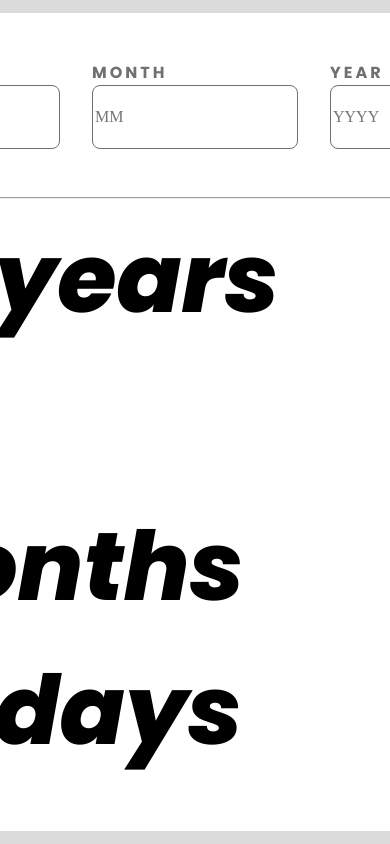
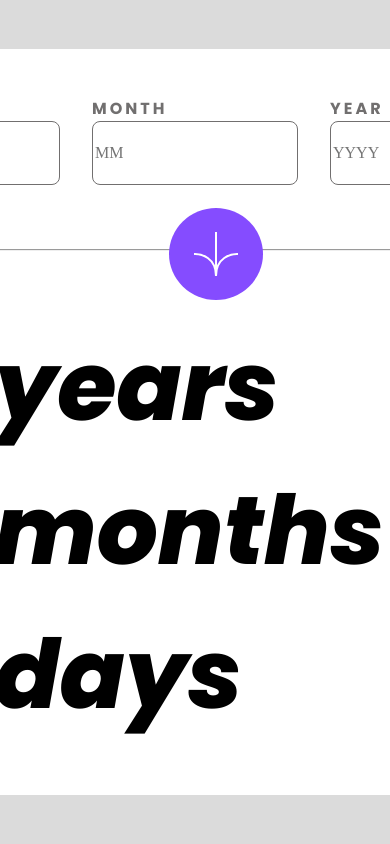
Before and after one commit to sridhram/age-calculator, a plain HTML site: page index.html in a window 390 px wide. Shown: the top 844 px of the page. Drawn offline with Linux system fonts and the light colour scheme.

Commit message:
Update style.css

```diff
--- a/style.css
+++ b/style.css
@@ -172,3 +172,14 @@ hr{
 input:focus-visible{
     outline: 2px solid var(--ans-number);
 }
+@media (max-width:850px){
+    .answer-container{
+        padding-inline-end: 0rem;
+    }
+    hr{
+        margin-block: 4rem;
+    }
+    button{
+        right: 40%;
+    }
+}
```
